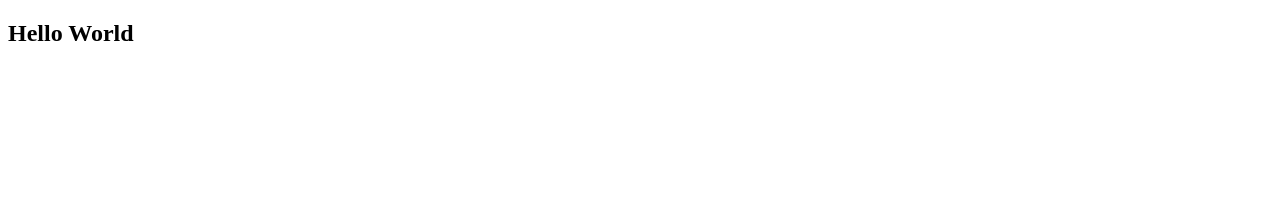
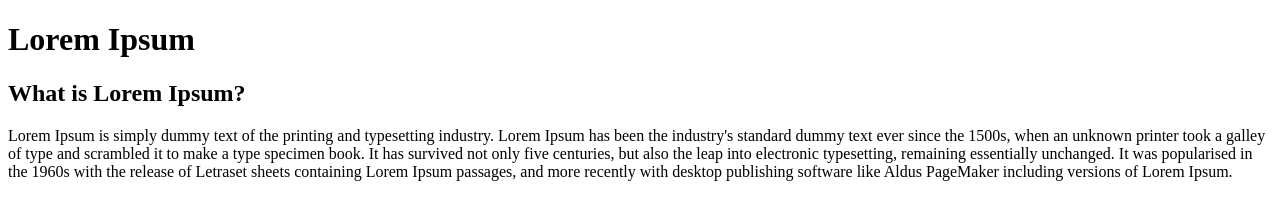
Before and after one commit to LindelaniMKH/HTTP-Server, a plain HTML site: page index.html in a window 1280 px wide. Drawn offline with Linux system fonts and the light colour scheme.

Commit message:
Read from HTML file

```diff
--- a/index.html
+++ b/index.html
@@ -2,6 +2,12 @@
     <head>
     </head>
     <body>
-        <h2>Hello World</h2>
+        <h1>Lorem Ipsum</h1>
+        <h2>What is Lorem Ipsum?</h2>
+        <p>Lorem Ipsum is simply dummy text of the printing and typesetting industry. Lorem Ipsum has been the industry's standard dummy text ever since the 1500s,
+            when an unknown printer took a galley of type and scrambled it to make a type specimen book. It has survived not only five centuries,
+            but also the leap into electronic typesetting, remaining essentially unchanged. It was popularised in the 1960s with the release of Letraset
+            sheets containing Lorem Ipsum passages, and more recently with desktop publishing software like Aldus PageMaker including versions of Lorem Ipsum.
+        </p>
     </body>
 </html>
```
Also changed, not shown: 1 other file.
